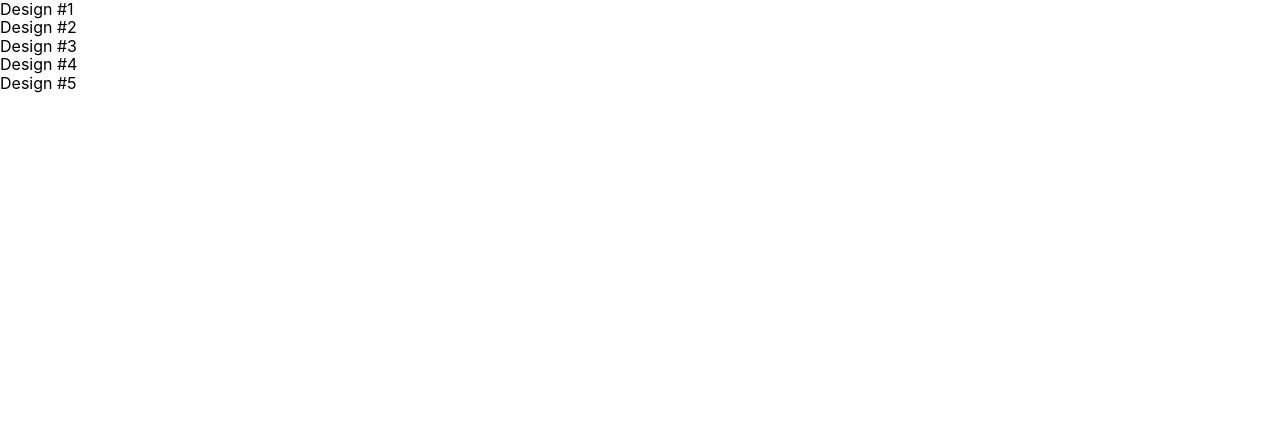
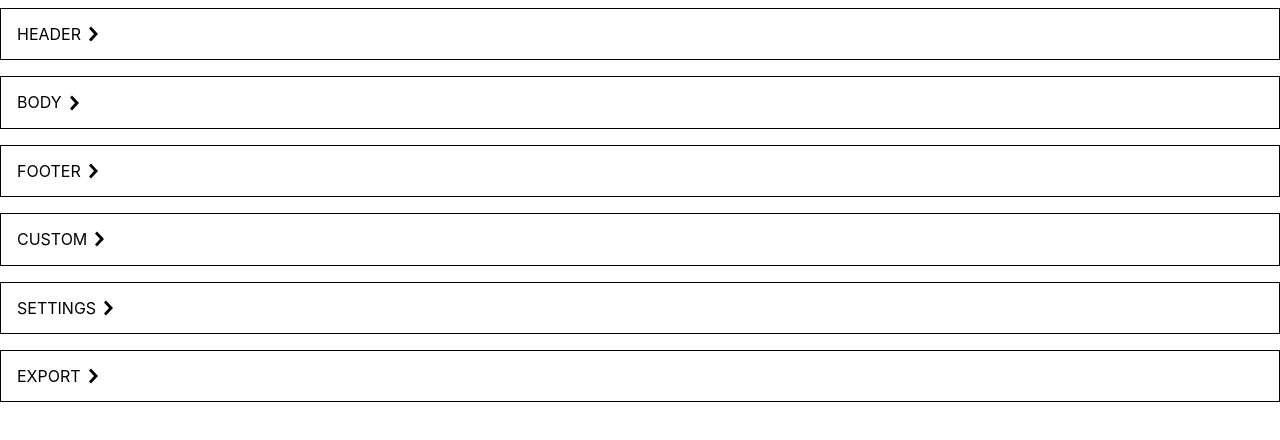
Before and after one commit to DanBeckDev/html-generator, a React (Create React App) app: page / in a window 1280 px wide. Shown: the top 440 px of the page. Built offline with nearby package versions, Linux system fonts and the light colour scheme.

Commit message:
NestedMenu tier naviagtion fix

```diff
--- a/src/home/nestedMenu/NestedMenu.js
+++ b/src/home/nestedMenu/NestedMenu.js
@@ -1,12 +1,36 @@
 import React from 'react';
-import Button from '../menu/button/Button';
 
-const GenerateHeaderMenu = ({ menuData }) => (
+const HeaderMenu = ({ menuData, onClick }) => (
     <>
         {menuData.menuArray.header.children.map((menuResult, key) => (
-            <div key={key}>{menuResult.title}</div>
+            <MenuButton title={menuResult.title} id={menuResult.id} key={key} onClick={onClick}/>
         ))}
     </>
+)
+
+const DefaultMenu = ({ menuData, onClick}) => (
+    <>
+        {
+
+            Object.keys(menuData.menuArray).map((title, key) =>(
+                <MenuButton title={title.toUpperCase()} id={title} key={key} onClick={onClick} />
+        ))}
+    </>
+)
+
+
+const MenuButton = ({title, id, onClick}) => (
+    <a
+        href="#0"
+        className="f5 no-underline black bg-animate hover-bg-black hover-white inline-flex items-center pa3 ba border-box w-100 mv2"
+        onClick={() => onClick(id)}
+    >
+        <span className="pr1">{title}</span>
+        <svg className="w1" data-icon="chevronRight" viewBox="0 0 32 32" style={{"fill":"currentcolor"}} >
+            <title>chevronRight icon</title>
+            <path d="M12 1 L26 16 L12 31 L8 27 L18 16 L8 5 z"></path>
+        </svg>
+    </a>
 )
 // header this.button(menuResult.title, menuResult.id, key)
 const menuData = {
@@ -34,6 +58,10 @@ const menuData = {
                 {
                     title: 'Design #5',
                     id: 'd5'
+                },
+                {
+                    title: 'Back',
+                    id:''
                 }
             ]
         },
@@ -111,49 +139,15 @@ export default class NestedMenu extends React.Component{
         });
     }
 
-    button = (title, id, key) => {
-        const { onClick } = this;
-        console.log("called")
-        return(
-            <a
-                key={key}
-                href="#0"
-                className="f5 no-underline black bg-animate hover-bg-black hover-white inline-flex items-center pa3 ba border-box w-100 mv2"
-                onClick={() => onClick(id)}
-            >
-                <span className="pr1">{title}</span>
-                <svg className="w1" data-icon="chevronRight" viewBox="0 0 32 32" style={{"fill":"currentcolor"}} >
-                    <title>chevronRight icon</title>
-                    <path d="M12 1 L26 16 L12 31 L8 27 L18 16 L8 5 z"></path>
-                </svg>
-            </a>
-        );
-    }
-
-    generateDefaultMenu = () => {
-        const { onClick } = this;
-        const { menuArray } = this.state
-        const test = Object.keys(menuArray).forEach(title =>
-        <Button title={title.toUpperCase()} id={title} key={1} onClick={onClick} />
-        )
-        return(
-            <div>
-                {test}
-            </div>
-        )
-    }
-
     render () {
         const { menuState } = this.state;
-        const { generateHeaderMenu } = this;
+        const { onClick } = this;
         switch(menuState){
             case 'header':
-                return generateHeaderMenu();
+                return <HeaderMenu menuData={menuData} onClick={onClick}/>
             default:
                 return(
-                    <div>
-                        <GenerateHeaderMenu menuData={menuData}/>
-                    </div>
+                    <DefaultMenu menuData={menuData} onClick={onClick} />
                 )
 
         }
```
